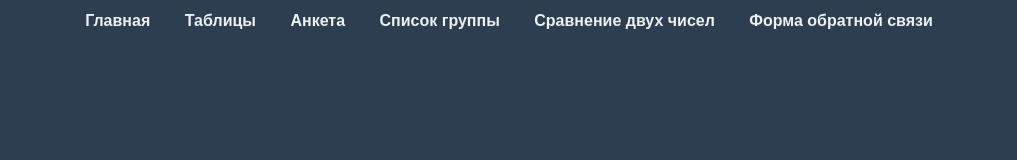
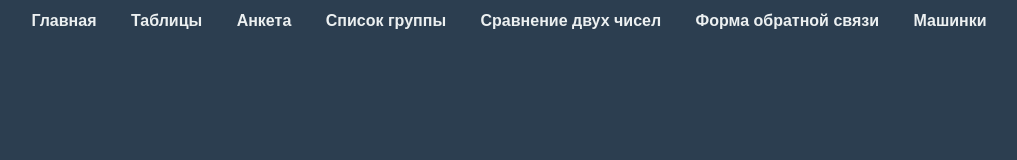
Before and after one commit to Pe4enka415/VEB, a plain HTML site: page menu.html in a window 1280 px wide. Shown: the whole page, without its empty margins (131-1148 px from the left). Drawn offline with Linux system fonts and the light colour scheme.

Commit message:
Update menu.html

```diff
--- a/menu.html
+++ b/menu.html
@@ -12,6 +12,7 @@
         <a href="list.html" target="_top">Список группы</a>
         <a href="Ex4.html" target="_top">Сравнение двух чисел</a>
         <a href="form_validation.html" target="_top">Форма обратной связи</a>
+        <a href="car.html" target="_top">Машинки</a>
     </nav>
 
     <script>
```
